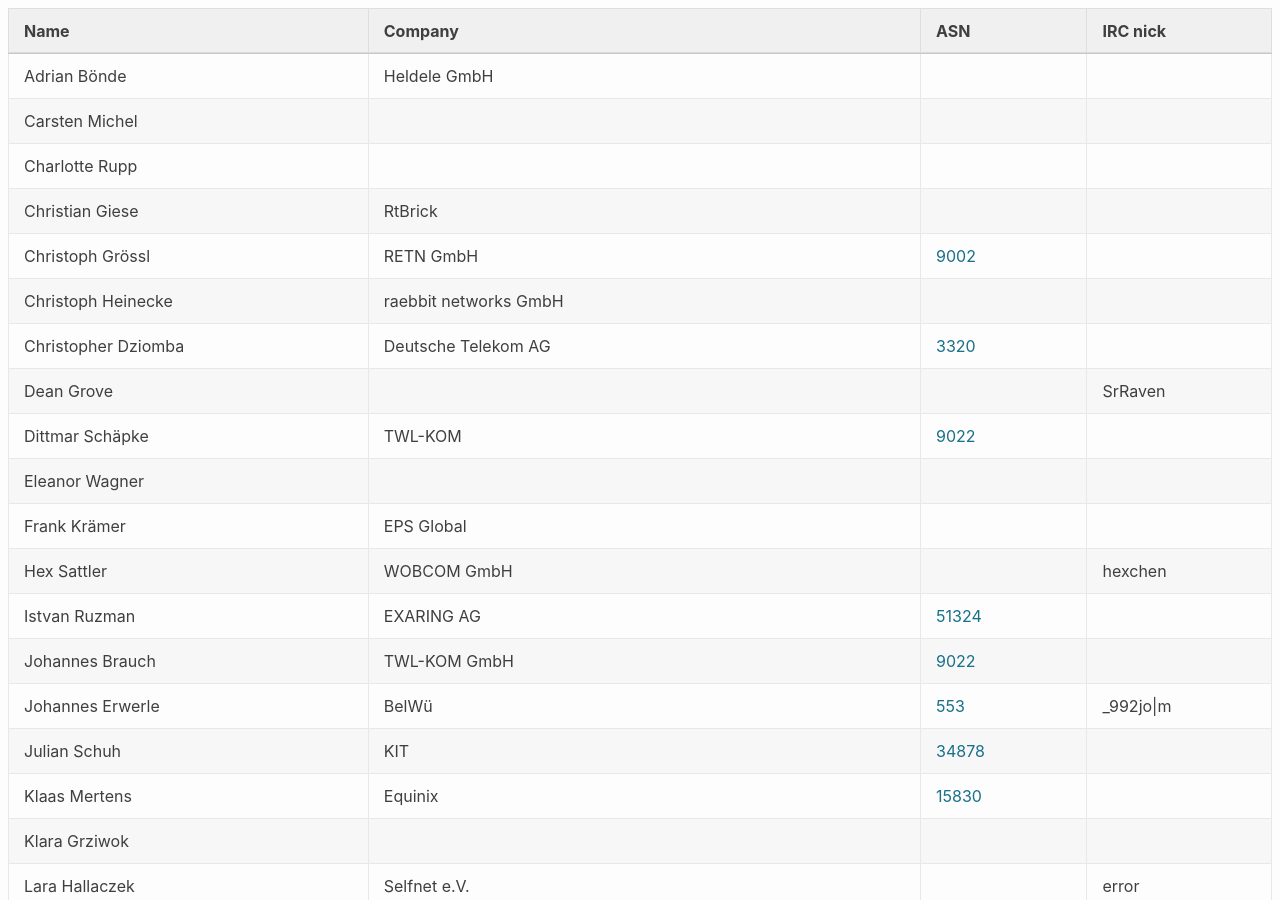
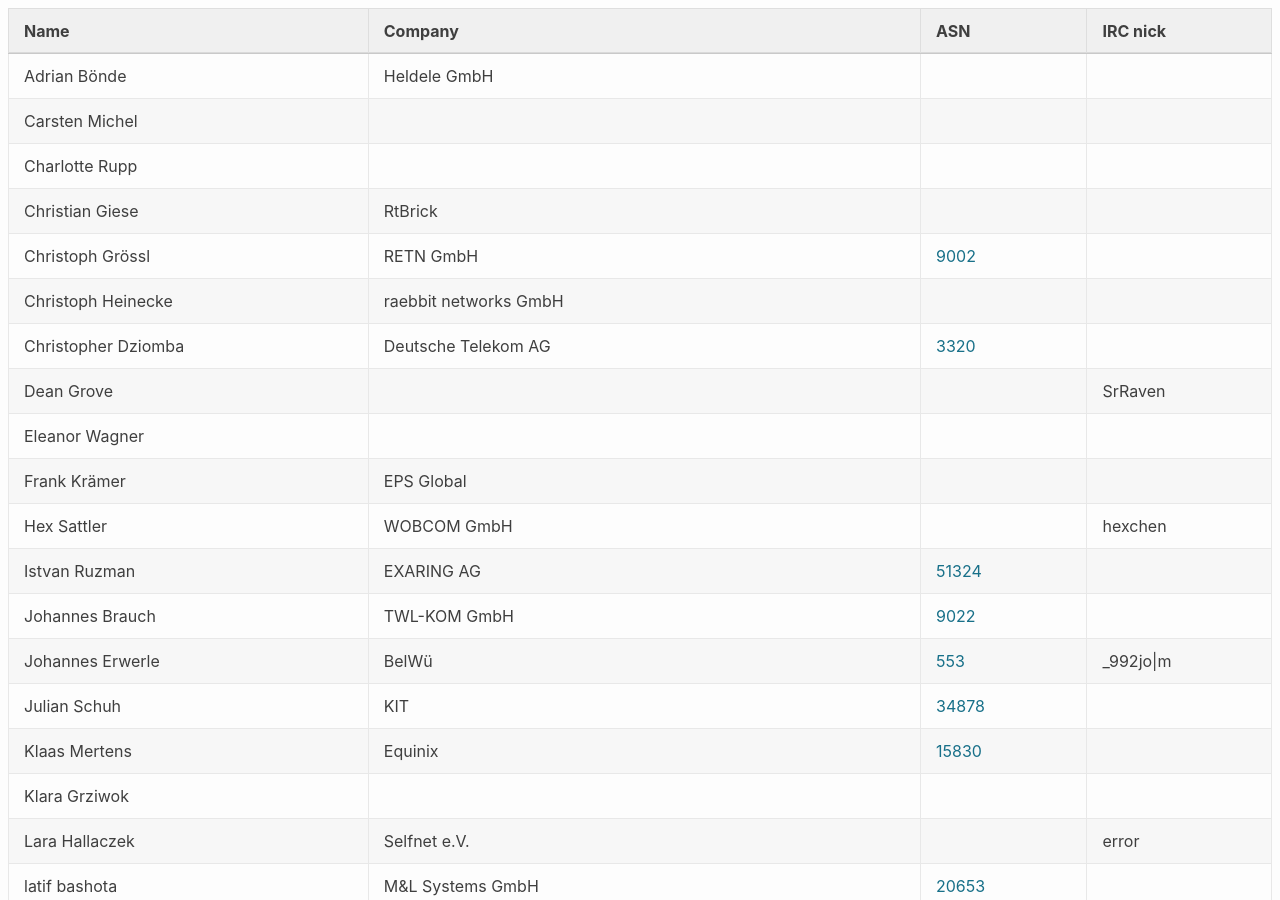
Before and after one commit to denog/pretix-attendeelist, a Jekyll site: the page built from denogmeetup24-04/index.markdown, in a window 1280 px wide and 900 px high. Built offline with Jekyll 4.4.1, drawn with Linux system fonts in a browser that asks for light colours; some of the changed text lies outside the part shown.

Commit message:
Latest data: Fri Apr 12 12:35:14 UTC 2024

```diff
--- a/_data/attendees_denogmeetup24-04.json
+++ b/_data/attendees_denogmeetup24-04.json
@@ -46,12 +46,6 @@
     "company": null,
     "irc": "SrRaven",
     "asn": null
-  },
-  {
-    "name": "Dittmar Schäpke",
-    "company": "TWL-KOM",
-    "irc": null,
-    "asn": "9022"
   },
   {
     "name": "Eleanor Wagner",
@@ -118,6 +112,12 @@
     "company": "M&L Systems GmbH",
     "irc": null,
     "asn": "20653"
+  },
+  {
+    "name": "Lukas Gerhold",
+    "company": "EXARING AG",
+    "irc": "lukas",
+    "asn": "51324"
   },
   {
     "name": "Magnus Frühling",
```
